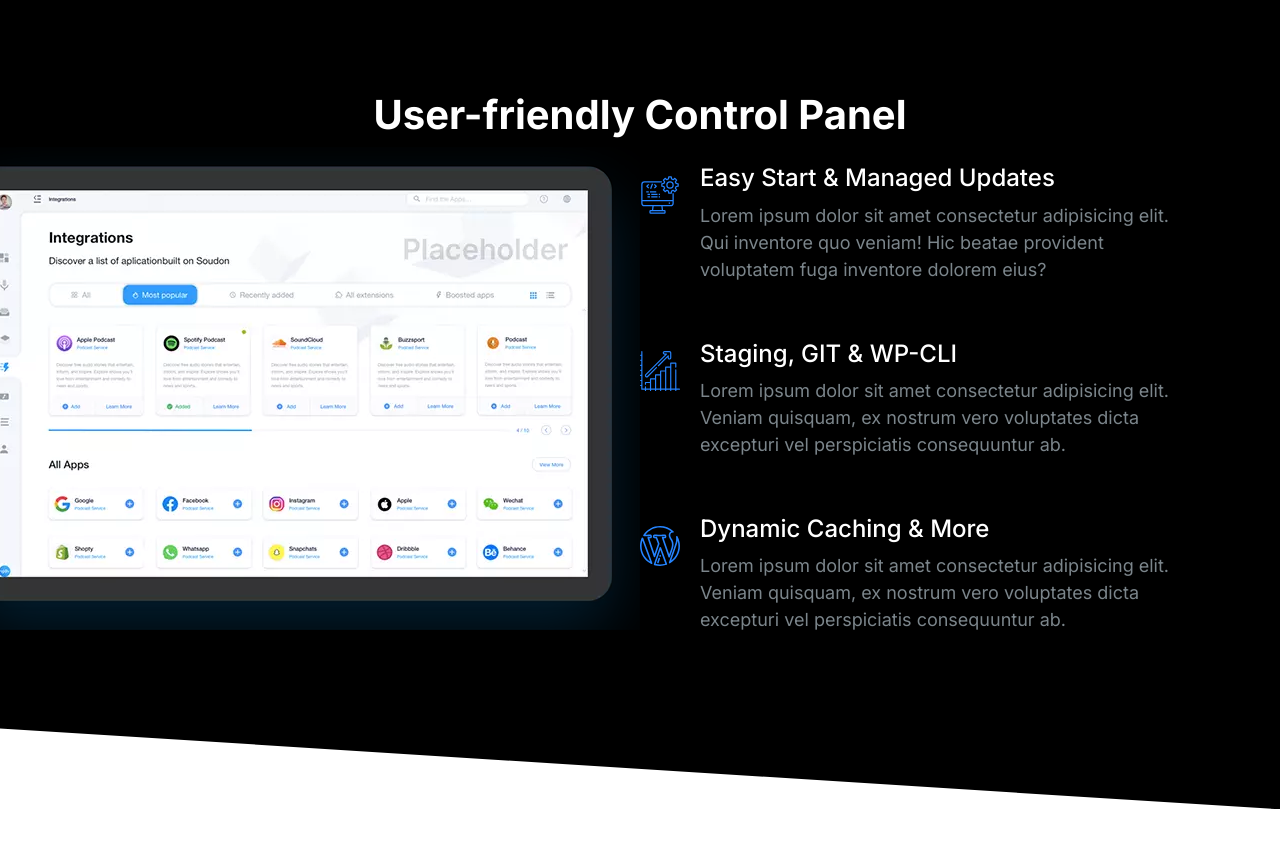
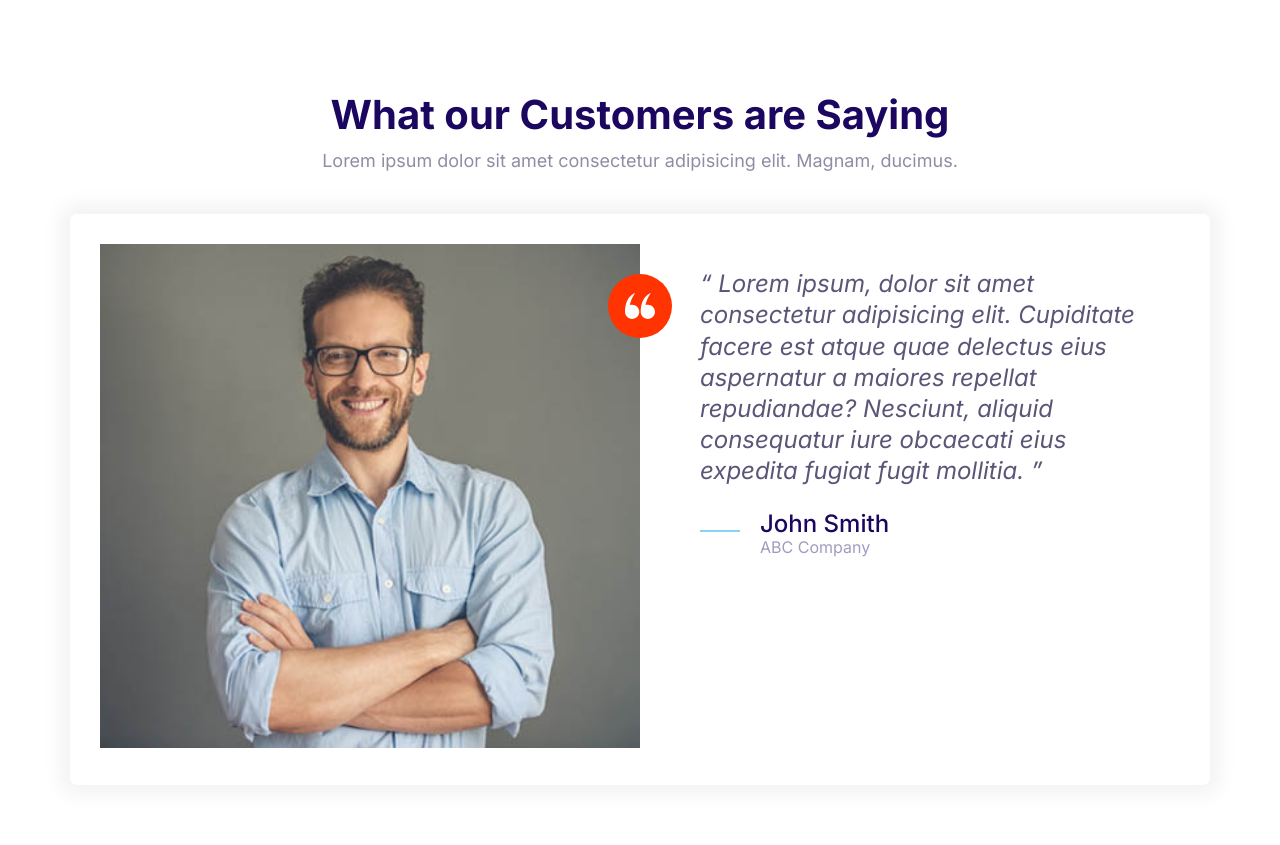
Before and after one commit to obasorelol/soreify, a plain HTML site: page index.html in a window 1280 px wide. Before the commit the page ends 809 px from the top, so only its background shows below. Drawn offline with Linux system fonts and the light colour scheme.

Commit message:
Built testimonial block

```diff
--- a/css/styles.css
+++ b/css/styles.css
@@ -617,6 +617,7 @@ font-size: 2.4rem;
 }
 .block__header {
   text-align: center;
+  margin-bottom: 4rem;
 }
 
 
--- a/index.html
+++ b/index.html
@@ -14,77 +14,52 @@
     />
   </head>
   <body>
-    <section class="block block--dark block--skewed-right block-showcase">
+    <section class="block">
       <header class="block__header">
-        <h2>User-friendly Control Panel</h2>
+        <h2>What our Customers are Saying</h2>
+        <p>
+          Lorem ipsum dolor sit amet consectetur adipisicing elit. Magnam,
+          ducimus.
+        </p>
       </header>
-      <div class="container grid grid--1x2">
-        <picture class="block-showcase__image">
-          <source
-            type="image/webp"
-            srcset="images/ipad.webp 1x, images/ipad@2x.webp 2x"
+      <div class="container">
+        <div class="card testimonial">
+          <div class="grid grid--1x2">
+            <div class="testimonial__image">
+              <img
+                src="images/testimonial.jpg"
+                alt="A happy, smiling customer"
               />
-
-          <source
-            type="image/png"
-            srcset="images/ipad.png 1x, images/ipad@2x.png 2x"
-          />
-          <img src="images/ipad.png" alt="" />
-        </picture>
-        <ul class="list">
-          <li>
+              <span class="icon-container icon-container--accent">
+                <svg class="icon icon--white icon--small">
+                  <use xlink:href="icons/sprite.svg#quotes"></use>
+                </svg>
+              </span>
+            </div>
+            <blockquote class="quote">
+              <p class="quote__text">
+                Lorem ipsum, dolor sit amet consectetur adipisicing elit.
+                Cupiditate facere est atque quae delectus eius aspernatur a
+                maiores repellat repudiandae? Nesciunt, aliquid consequatur iure
+                obcaecati eius expedita fugiat fugit mollitia.
+              </p>
+              <footer>
                 <div class="media">
                   <div class="media__image">
-                <svg class="icon icon--primary">
-                  <use xlink:href="icons/sprite.svg#computer"></use>
+                    <svg class="icon icon--primary quote__line">
+                      <use xlink:href="icons/sprite.svg#line"></use>
                     </svg>
                   </div>
                   <div class="media__body">
-                <h3 class="media__title">Easy Start & Managed Updates</h3>
+                    <h3 class="media__title quote__author">John Smith</h3>
 
-                <p>
-                  Lorem ipsum dolor sit amet consectetur adipisicing elit. Qui
-                  inventore quo veniam! Hic beatae provident voluptatem fuga
-                  inventore dolorem eius?
-                </p>
+                    <p class="quote__organization">ABC Company</p>
                   </div>
                 </div>
-          </li>
-          <li>
-            <div class="media">
-              <div class="media__image">
-                <svg class="icon icon--primary">
-                  <use xlink:href="icons/sprite.svg#growth"></use>
-                </svg>
-              </div>
-              <div class="media__body">
-                <h3 class="media__title">Staging, GIT & WP-CLI</h3>
-                <p>
-                  Lorem ipsum dolor sit amet consectetur adipisicing elit.
-                  Veniam quisquam, ex nostrum vero voluptates dicta excepturi
-                  vel perspiciatis consequuntur ab.
-                </p>
+              </footer>
+            </blockquote>
           </div>
         </div>
-          </li>
-          <li>
-            <div class="media">
-              <div class="media__image">
-                <svg class="icon icon--primary">
-                  <use xlink:href="icons/sprite.svg#wordpress"></use>
-                </svg>
-              </div>
-              <div class="media__body">
-                <h3 class="media__title">Dynamic Caching & More</h3>
-                <p>
-                  Lorem ipsum dolor sit amet consectetur adipisicing elit.
-                  Veniam quisquam, ex nostrum vero voluptates dicta excepturi
-                  vel perspiciatis consequuntur ab.
-                </p>
-              </div>
-            </div>
-          </li>
-        </ul>
       </div>
     </section>
     <script src="js/main.js"></script>
```
Also changed, not shown: components/testimonialblock.html (added, +44 -0 lines). Lines whose indentation alone changed are shown as unchanged.
